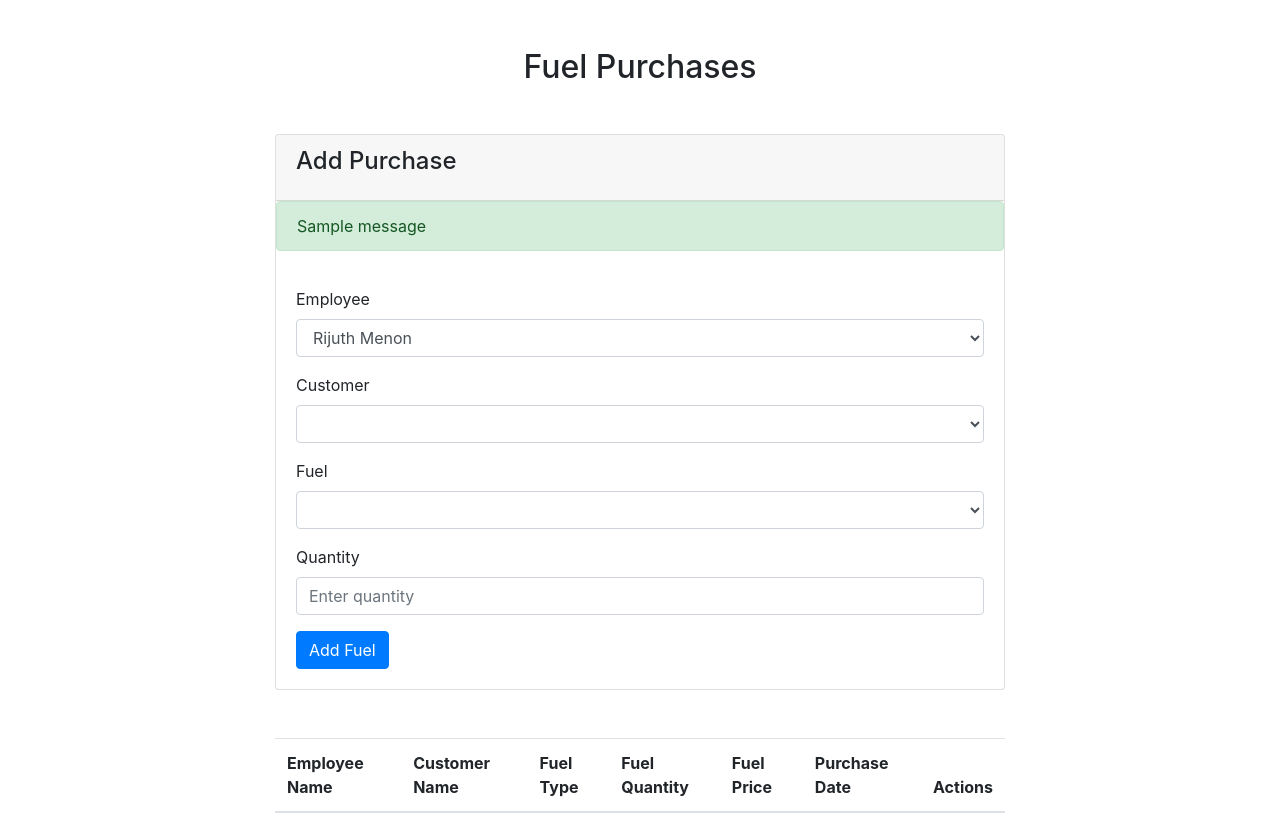
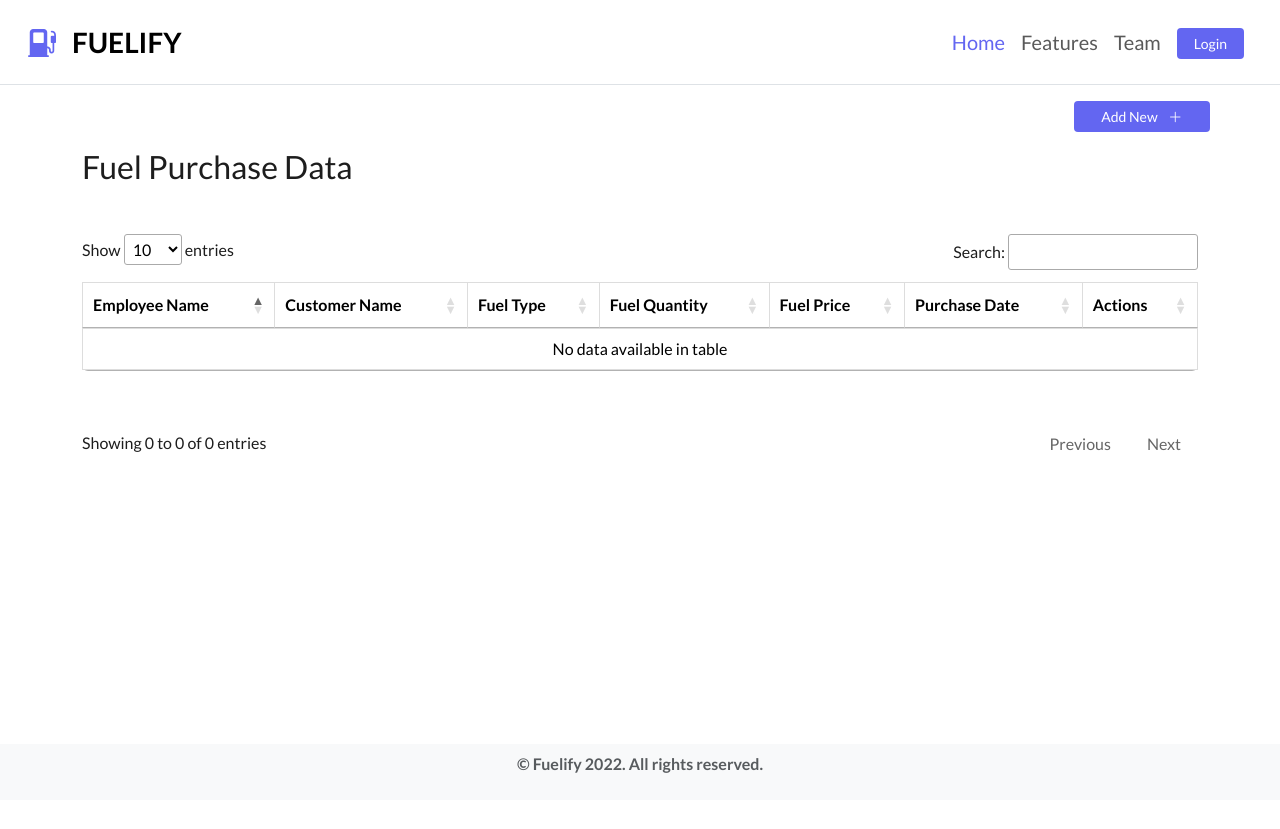
Before and after one commit to MarkisDev/fuelify, a Flask app: page /fuel_purchases in a window 1280 px wide. After the commit the page ends 773 px from the top, so only its background shows below. Run offline with Flask 2, Linux system fonts and the light colour scheme; the visitor is signed in with stand-in values (Sample User, id 1); data comes from the database, SQL or seed files in the repository; one stand-in notice (Sample message) is shown; data that the repository does not hold is empty; some libraries are stand-ins or nearby versions.

Commit message:
added fuel_purchases UI

```diff
--- a/templates/fuel_purchases.html
+++ b/templates/fuel_purchases.html
@@ -1,39 +1,20 @@
-<!DOCTYPE html>
-<html lang="en">
+{% extends 'partials/_base.html' %}
 
-<head>
-    <meta charset="UTF-8">
-    <meta http-equiv="X-UA-Compatible" content="IE=edge">
-    <meta name="viewport" content="width=device-width, initial-scale=1.0">
-    <link rel="stylesheet" href="https://stackpath.bootstrapcdn.com/bootstrap/4.4.1/css/bootstrap.min.css"
-        crossorigin="anonymous">
-    <title>Fuel Purchases</title>
-</head>
+{% block content %}
 
-<body>
 
-    <div class="container mt-5">
-        <h2 class="text-center mb-5">Fuel Purchases</h2>
-        <div class="row">
-            <div class="col-md-8 mx-auto">
-                <div class="card">
-                    <div class="card-header">
-                        <h4 class="card-title">Add Purchase</h4>
+<div class="modal fade" id="add-fuel" tabindex="-1" role="dialog" aria-labelledby="deleteFuel" aria-hidden="true">
+    <div class="modal-dialog modal-dialog-centered modal-dialog-scrollable" role="document">
+        <div class="modal-content">
+            <div class="modal-header">
+                <h5 class="modal-title " id="">Add New Purchase
+                </h5>
+                <button type="button" class="btn-close" data-bs-dismiss="modal" aria-label="Close"></button>
+
             </div>
-                    {% with messages = get_flashed_messages(with_categories=true) %}
-                    {% if messages %}
-                    {% for category, message in messages %}
-                    {% if category == 'success' %}
-                    <div class="alert alert-success">{{ message }}</div>
-                    {% elif category == 'error' %}
-                    <div class="alert alert-danger">{{ message }}</div>
-                    {% endif %}
-                    {% endfor %}
-                    {% endif %}
-                    {% endwith %}
-                    <div class="card-body">
+            <div class="modal-body ">
                 <form action="{{ url_for('fuel_purchases_routes.add_purchase') }}" method="POST">
-                            <div class="form-group">
+                    <div class="form-group mb-3">
                         <label for="employee_id">Employee</label>
                         <select class="form-control" id="employee_id" name="employee_id">
                             {% for employee in employees %}
@@ -41,7 +22,7 @@
                             {%endfor%}
                         </select>
                     </div>
-                            <div class="form-group">
+                    <div class="form-group mb-3">
                         <label for="customer_id">Customer</label>
                         <select class="form-control" id="customer_id" name="customer_id">
                             {% for customer in customers %}
@@ -49,7 +30,7 @@
                             {%endfor%}
                         </select>
                     </div>
-                            <div class="form-group">
+                    <div class="form-group mb-3">
                         <label for="fuel_id">Fuel</label>
                         <select class="form-control" id="fuel_id" name="fuel_id">
                             {% for fuel in fuels %}
@@ -57,17 +38,115 @@
                             {%endfor%}
                         </select>
                     </div>
-                            <div class="form-group">
-                                <label for="quantity">Quantity</label>
+                    <div class="form-group mb-3">
+                        <label for="quantity">Quantity (in Litres)</label>
                         <input type="number" step="0.01" class="form-control" id="quantity" name="quantity"
                             placeholder="Enter quantity">
                     </div>
-                            <button type="submit" class="btn btn-primary">Add Fuel</button>
+                    <button type="submit" class="btn btn-prime">Add Fuel</button>
                 </form>
             </div>
         </div>
+    </div>
+</div>
 
-                <table class="table mt-5">
+
+{% for purchase in fuel_purchases %}
+
+<div class="modal fade" id="delete-{{ purchase[0] }}" tabindex="-1" role="dialog" aria-labelledby="deleteFuel"
+    aria-hidden="true">
+    <div class="modal-dialog modal-dialog-centered modal-dialog-scrollable" role="document">
+        <div class="modal-content">
+            <div class="modal-header">
+                <h5 class="modal-title" id="">Delete
+                    Purchase
+                </h5>
+                <button type="button" class="btn-close" data-bs-dismiss="modal" aria-label="Close"></button>
+
+            </div>
+            <div class="modal-body text-center">
+                <form action="{{ url_for('fuel_purchases_routes.delete_purchase', purchase_id=purchase[0]) }}"
+                    method="POST">
+                    <input type="hidden" name="purchase_id" value="{{ purchase[0] }}">
+
+                    <div class="form-group">
+                        <p>Are you sure you want to delete this?<br /> This action is irreversible!</p>
+                    </div>
+                    <button type="submit" class="btn btn-danger">Delete
+                    </button>
+                </form>
+            </div>
+        </div>
+    </div>
+</div>
+
+
+
+<div class="modal fade" id="update-{{ purchase[0] }}" tabindex="-1" role="dialog" aria-labelledby="updateFuel"
+    aria-hidden="true">
+    <div class="modal-dialog modal-dialog-centered modal-dialog-scrollable" role="document">
+        <div class="modal-content">
+            <div class="modal-header">
+                <h5 class="modal-title" id="">Update
+                    Purchase Details
+                </h5>
+                <button type="button" class="btn-close" data-bs-dismiss="modal" aria-label="Close"></button>
+
+            </div>
+            <div class="modal-body">
+                <form action="{{ url_for('fuel_purchases_routes.update_purchase') }}" method="POST">
+                    <input type="hidden" name="purchase_id" value="{{ purchase[0] }}">
+                    <div class="form-group mb-3">
+                        <label for="employee_id">Employee</label>
+                        <select class="form-control" id="employee_id" name="employee_id">
+                            {% for employee in employees %}
+                            <option value="{{employee[0]}}">{{employee[1]}} {{employee[2]}}
+                            </option>
+                            {%endfor%}
+                        </select>
+                    </div>
+                    <div class="form-group mb-3">
+                        <label for="customer_id">Customer</label>
+                        <select class="form-control" id="customer_id" name="customer_id">
+                            {% for customer in customers %}
+                            <option value="{{customer[0]}}">{{customer[1]}} {{customer[2]}}
+                            </option>
+                            {%endfor%}
+                        </select>
+                    </div>
+                    <div class="form-group mb-3">
+                        <label for="fuel_id">Fuel</label>
+                        <select class="form-control" id="fuel_id" name="fuel_id">
+                            {% for fuel in fuels %}
+                            <option value="{{fuel[0]}}">{{fuel[1]}}</option>
+                            {%endfor%}
+                        </select>
+                    </div>
+                    <div class="form-group mb-3">
+                        <label for="quantity">Quantity (in Litres)</label>
+                        <input type="number" step="0.01" class="form-control" id="quantity" name="quantity"
+                            placeholder="Enter quantity">
+                    </div>
+                    <button type="submit" class="btn btn-prime">Update
+                    </button>
+                </form>
+            </div>
+        </div>
+    </div>
+</div>
+{%endfor%}
+
+<div class="container mb-5">
+    <div class="row justify-content-end align-items-center">
+        <div class="row w-50 justify-content-end align-items-center my-3">
+            <button type="button" class="w-25 btn btn-sm btn-prime" data-bs-toggle="modal" data-bs-target="#add-fuel">
+                Add New <i class="text-white ms-2 bi-plus-lg"></i>
+            </button>
+        </div>
+        <h2 class="mb-5">Fuel Purchase Data </h2>
+    </div>
+    <div class="row">
+        <table class="table mt-5 rounded-2 mb-5" id="records">
             <thead>
                 <tr>
                     <th>Employee Name</th>
@@ -82,6 +161,9 @@
             </thead>
             <tbody>
                 {% for purchase in fuel_purchases %}
+
+
+
                 <tr>
                     <td>{{ purchase[1] }} {{ purchase[2] }}</td>
                     <td>{{ purchase[3] }} {{ purchase[4] }}</td>
@@ -92,114 +174,29 @@
 
                     <td>
                         <div class="row">
-                                    <button type="button" class="btn btn-primary" data-toggle="modal"
-                                        data-target="#update-{{ purchase[0] }}">
-                                        Update
+                            <div class="col text-center">
+                                <button type="button" class="btn mb-1 w-100 btn-sm btn-primary" data-bs-toggle="modal"
+                                    data-bs-target="#update-{{ purchase[0] }}">
+                                    Edit <i class="text-white ms-2 bi-pencil-fill"></i>
                                 </button>
-                                    <button type="button" class="btn btn-danger" data-toggle="modal"
-                                        data-target="#delete-{{ purchase[0] }}">
-                                        Delete
+                                <button type="button" class="btn w-100 btn-sm btn-danger " data-bs-toggle="modal"
+                                    data-bs-target="#delete-{{ purchase[0] }}">
+                                    Delete <i class="ms-2 bi-trash-fill"></i>
                                 </button>
+                            </div>
+
+
+
                         </div>
                     </td>
                 </tr>
 
 
-                        <div class="modal fade" id="delete-{{ purchase[0] }}" tabindex="-1" role="dialog"
-                            aria-labelledby="deleteFuel" aria-hidden="true">
-                            <div class="modal-dialog" role="document">
-                                <div class="modal-content">
-                                    <div class="modal-header">
-                                        <h5 class="modal-title" id="">Delete
-                                            Fuel
-                                        </h5>
-                                        <button type="button" class="close" data-dismiss="modal" aria-label="Close">
-                                            <span aria-hidden="true">&times;</span>
-                                        </button>
-                                    </div>
-                                    <div class="modal-body">
-                                        <form
-                                            action="{{ url_for('fuel_purchases_routes.delete_purchase', purchase_id=purchase[0]) }}"
-                                            method="POST">
-                                            <input type="hidden" name="purchase_id" value="{{ purchase[0] }}">
 
-                                            <div class="form-group">
-                                                <p>Are you sure you want to delete {{purchase[1]}}?</p>
-                                            </div>
-                                            <button type="submit" class="btn btn-danger">Delete
-                                            </button>
-                                        </form>
-                                    </div>
-                                </div>
-                            </div>
-                        </div>
-
-
-
-                        <div class="modal fade" id="update-{{ purchase[0] }}" tabindex="-1" role="dialog"
-                            aria-labelledby="updateFuel" aria-hidden="true">
-                            <div class="modal-dialog" role="document">
-                                <div class="modal-content">
-                                    <div class="modal-header">
-                                        <h5 class="modal-title" id="">Update
-                                            Fuel Details
-                                        </h5>
-                                        <button type="button" class="close" data-dismiss="modal" aria-label="Close">
-                                            <span aria-hidden="true">&times;</span>
-                                        </button>
-                                    </div>
-                                    <div class="modal-body">
-                                        <form action="{{ url_for('fuel_purchases_routes.update_purchase') }}"
-                                            method="POST">
-                                            <input type="hidden" name="purchase_id" value="{{ purchase[0] }}">
-                                            <div class="form-group">
-                                                <label for="employee_id">Employee</label>
-                                                <select class="form-control" id="employee_id" name="employee_id">
-                                                    {% for employee in employees %}
-                                                    <option value="{{employee[0]}}">{{employee[1]}} {{employee[2]}}
-                                                    </option>
-                                                    {%endfor%}
-                                                </select>
-                                            </div>
-                                            <div class="form-group">
-                                                <label for="customer_id">Customer</label>
-                                                <select class="form-control" id="customer_id" name="customer_id">
-                                                    {% for customer in customers %}
-                                                    <option value="{{customer[0]}}">{{customer[1]}} {{customer[2]}}
-                                                    </option>
-                                                    {%endfor%}
-                                                </select>
-                                            </div>
-                                            <div class="form-group">
-                                                <label for="fuel_id">Fuel</label>
-                                                <select class="form-control" id="fuel_id" name="fuel_id">
-                                                    {% for fuel in fuels %}
-                                                    <option value="{{fuel[0]}}">{{fuel[1]}}</option>
-                                                    {%endfor%}
-                                                </select>
-                                            </div>
-                                            <div class="form-group">
-                                                <label for="quantity">Quantity</label>
-                                                <input type="number" step="0.01" class="form-control" id="quantity"
-                                                    name="quantity" placeholder="Enter quantity">
-                                            </div>
-                                            <button type="submit" class="btn btn-primary">Update
-                                            </button>
-                                        </form>
-                                    </div>
-                                </div>
-                            </div>
-                        </div>
 
                 {% endfor %}
             </tbody>
         </table>
     </div>
 </div>
-    </div>
-</body>
-<script src="https://code.jquery.com/jquery-3.4.1.slim.min.js" crossorigin="anonymous"></script>
-<script src="https://cdn.jsdelivr.net/npm/popper.js@1.16.0/dist/umd/popper.min.js" crossorigin="anonymous"></script>
-<script src="https://stackpath.bootstrapcdn.com/bootstrap/4.4.1/js/bootstrap.min.js" crossorigin="anonymous"></script>
-
-</html>
+{%endblock%}
```
Lines whose indentation alone changed are shown as unchanged.
